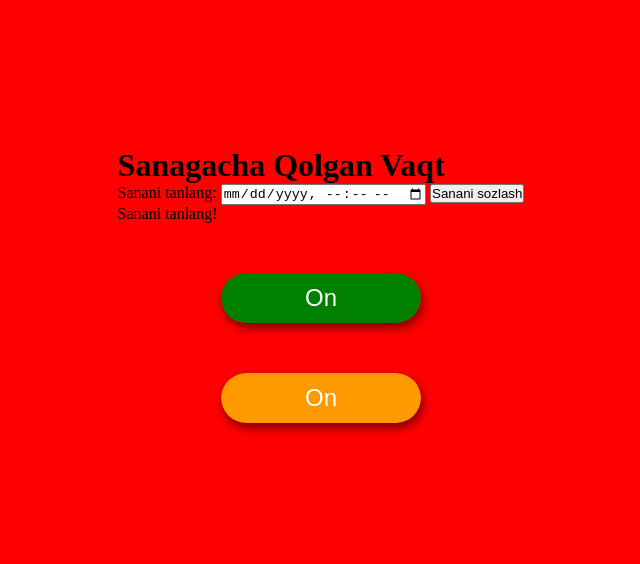
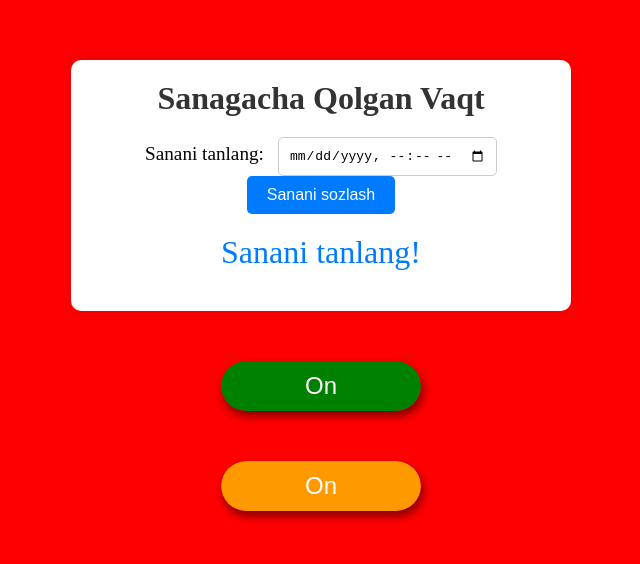
Before and after one commit to raxmonovrx/Javascript-ban-animation, a plain HTML site: page index.html in a window 1280 px wide. Shown: the part 115-679 px from the top of the page, without its empty margins (319-959 px from the left). Drawn offline with Linux system fonts and the light colour scheme.

Commit message:
Update style.css

```diff
--- a/style.css
+++ b/style.css
@@ -121,3 +121,50 @@ body {
 .btnB__text_itemB {
   background-color: rgb(0, 21, 255);
 }
+
+
+
+.container {
+  text-align: center;
+  background: #fff;
+  border-radius: 10px;
+  padding: 20px;
+  box-shadow: 0 0 15px rgba(0, 0, 0, 0.1);
+  max-width: 500px;
+  width: 100%;
+}
+h1 {
+  color: #333;
+  margin-bottom: 20px;
+}
+#countdown {
+  font-size: 2em;
+  margin: 20px 0;
+  color: #007bff;
+}
+.input-container {
+  margin-bottom: 20px;
+}
+label {
+  font-size: 1.2em;
+  margin-right: 10px;
+}
+input[type="datetime-local"] {
+  padding: 10px;
+  font-size: 1em;
+  border-radius: 5px;
+  border: 1px solid #ccc;
+}
+button {
+  padding: 10px 20px;
+  font-size: 1em;
+  color: #fff;
+  background-color: #007bff;
+  border: none;
+  border-radius: 5px;
+  cursor: pointer;
+  transition: background-color 0.3s;
+}
+button:hover {
+  background-color: #0056b3;
+}
```
